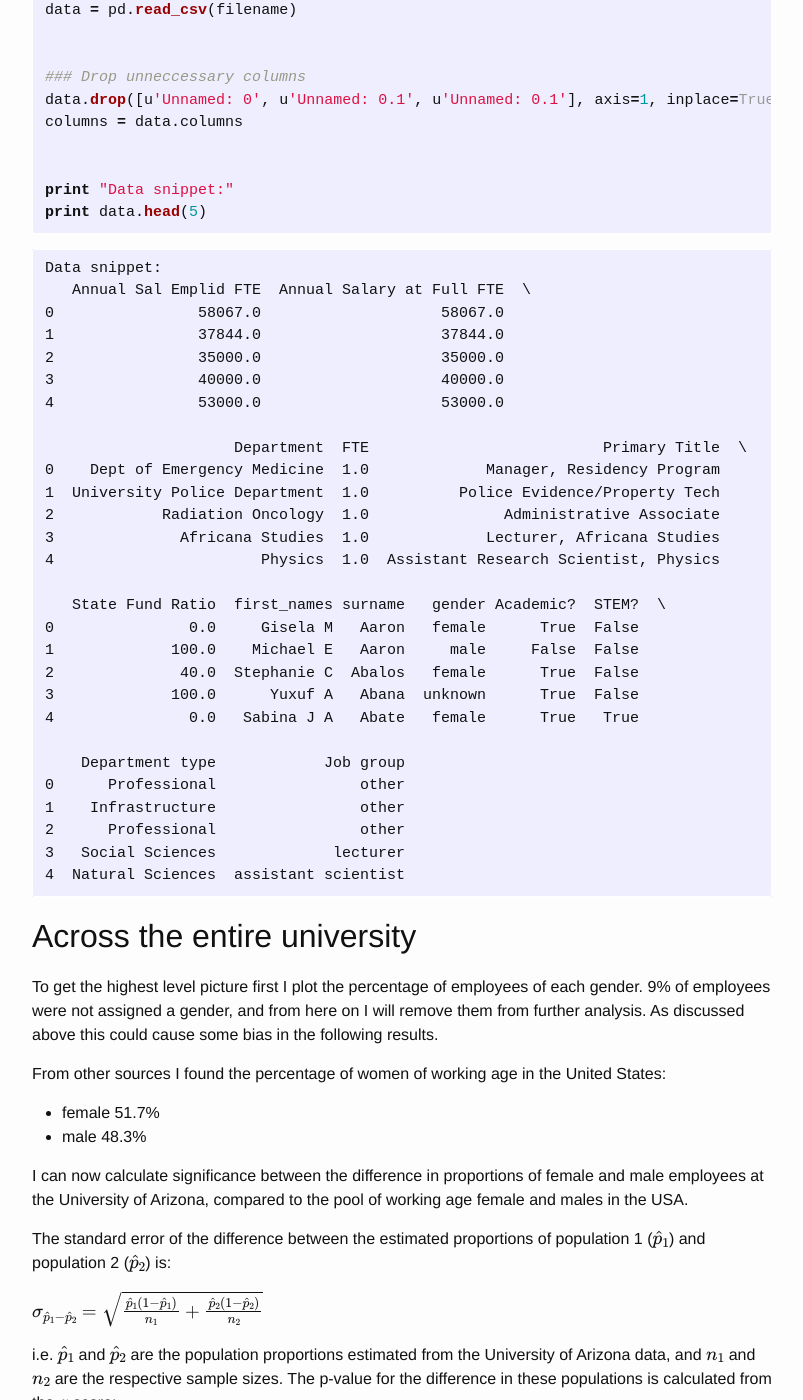
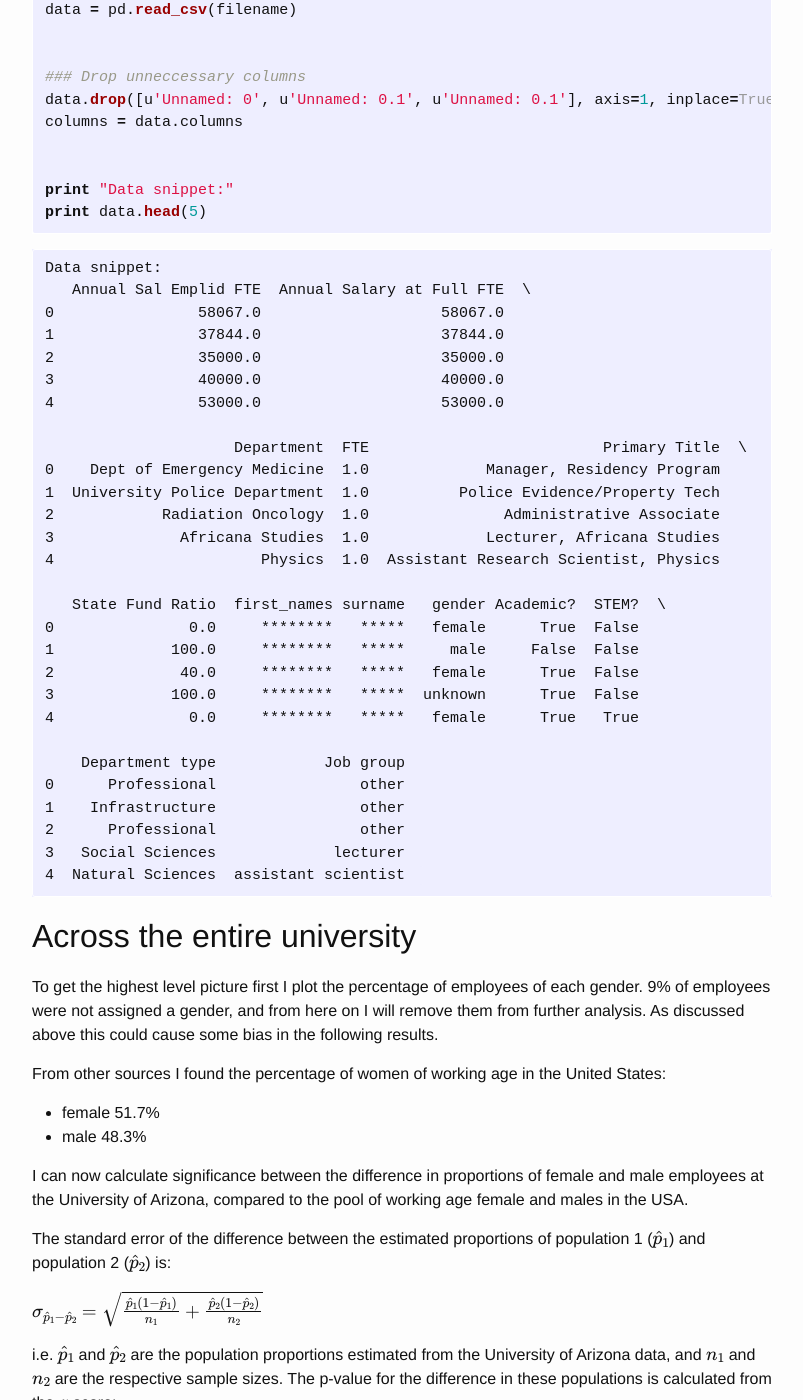
Before and after one commit to alexabate/alexabate.github.io, a Jekyll site: the page built from _posts/2016-06-01-women-in-academic-stem-fields.md, in a window 1280 px wide and 1400 px high, scrolled down 5013 px. Shown: the whole window, without its empty margins (238-1041 px from the left). Built offline with Jekyll 4.4.1, drawn with Linux system fonts in a browser that asks for light colours; some web fonts are replaced; formulas are drawn with MathJax 3.

Commit message:
Update 2016-06-01-women-in-academic-stem-fields.md

```diff
--- a/_posts/2016-06-01-women-in-academic-stem-fields.md
+++ b/_posts/2016-06-01-women-in-academic-stem-fields.md
@@ -266,11 +266,11 @@ print data.head(5)
     4                       Physics  1.0  Assistant Research Scientist, Physics
 
        State Fund Ratio  first_names surname   gender Academic?  STEM?  \
-    0               0.0     Gisela M   Aaron   female      True  False
-    1             100.0    Michael E   Aaron     male     False  False
-    2              40.0  Stephanie C  Abalos   female      True  False
-    3             100.0      Yuxuf A   Abana  unknown      True  False
-    4               0.0   Sabina J A   Abate   female      True   True
+    0               0.0     ********   *****   female      True  False
+    1             100.0     ********   *****     male     False  False
+    2              40.0     ********   *****   female      True  False
+    3             100.0     ********   *****  unknown      True  False
+    4               0.0     ********   *****   female      True   True
 
         Department type            Job group
     0      Professional                other
```
